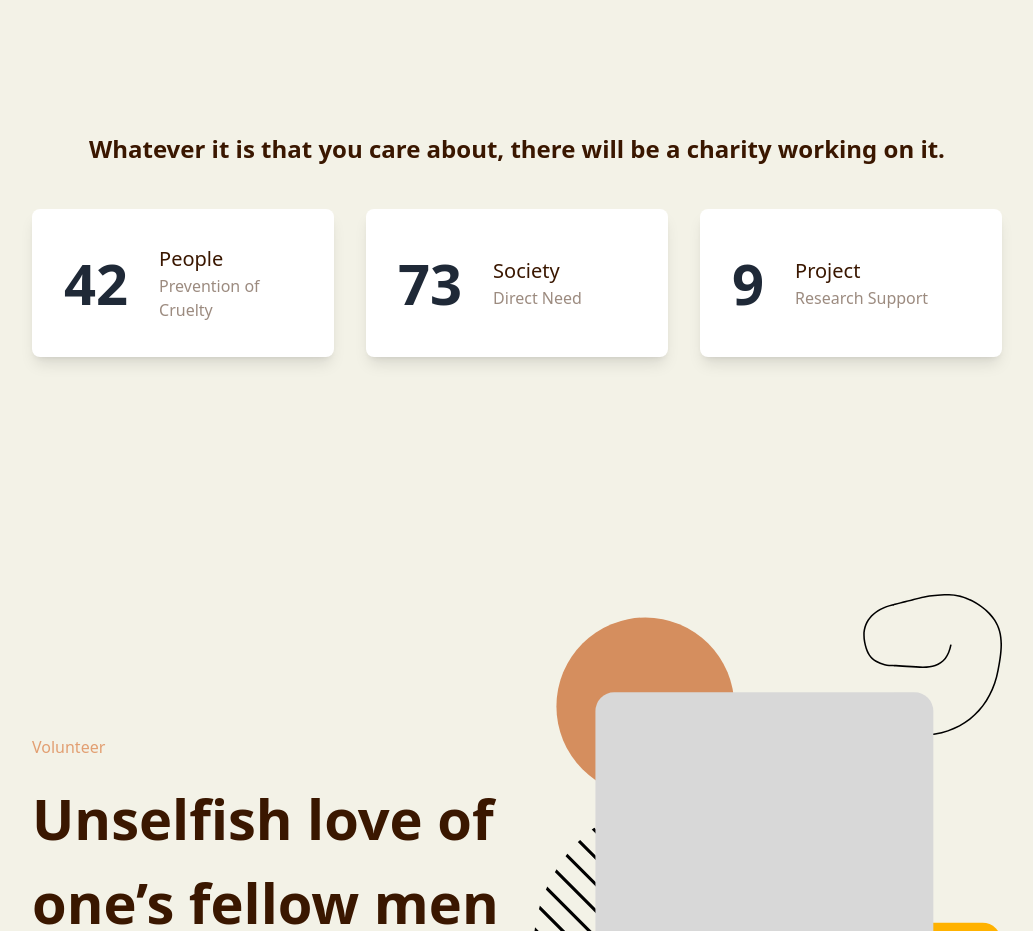
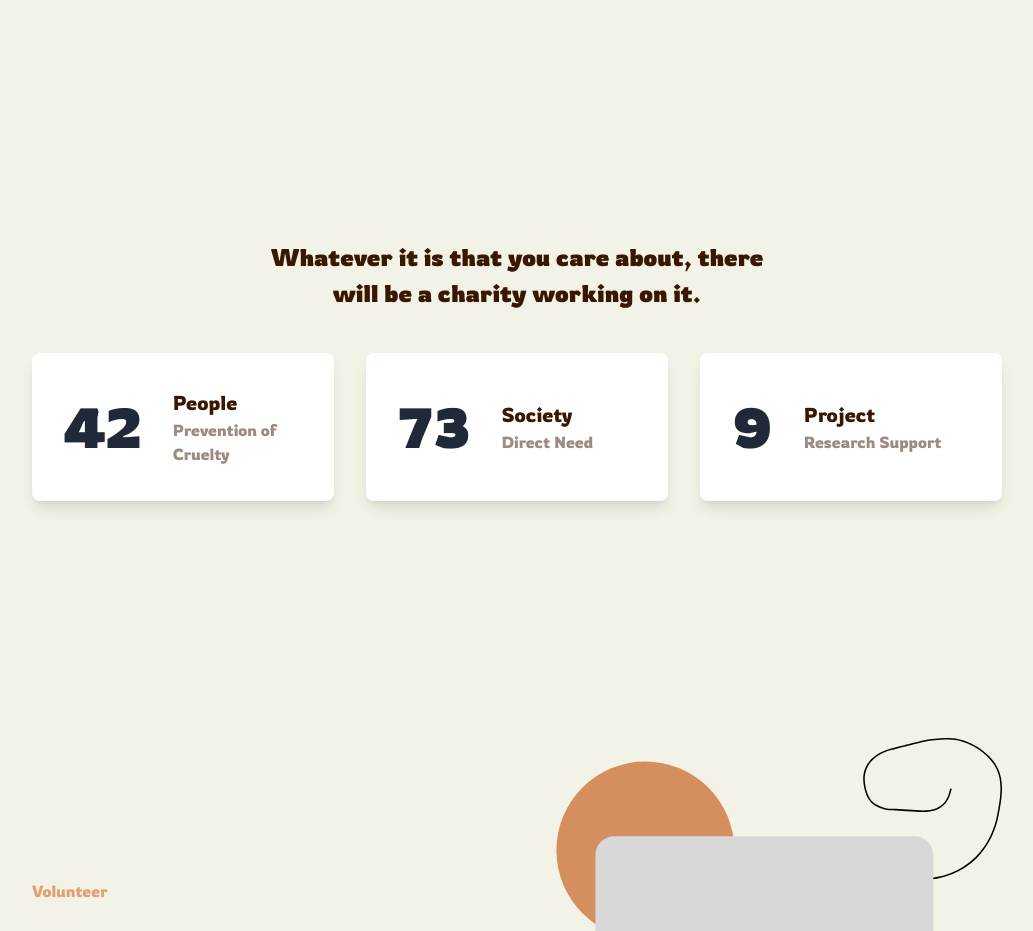
Before and after one commit to JamesGlik/CHARITY, a Next.js app in the folder my-app/: page / in a window 1280 px wide. Shown: the part 3720-4651 px from the top of the page, without its empty margins (123-1156 px from the left). Built offline with nearby package versions, Linux system fonts and the light colour scheme.

Commit message:
fixed bugs and added fonts

```diff
--- a/my-app/components/atoms/Heading/Heading.tsx
+++ b/my-app/components/atoms/Heading/Heading.tsx
@@ -3,8 +3,8 @@ import { HeadingProps } from '../../../types/HeadingProps/HeadingProps';
 const Heading = ({ title, subtitle, className = '' }: HeadingProps) => {
   return (
     <div className={` ${className}`}>
-      <h2 className="text-[56px] font-bold text-[#3A1700] mt-[17px]">{title}</h2>
-      <p className="text-[20px;] text-[#3A1700] mt-[29px]">{subtitle}</p>
+      <h2 className="text-[56px] font-bold text-[#3A1700] mt-[17px] w-[70%]">{title}</h2>
+      <p className="text-[20px;] text-[#3A1700] mt-[29px] w-[68%]">{subtitle}</p>
     </div>
   );
 };
--- a/my-app/components/atoms/TextBody/TextBody.tsx
+++ b/my-app/components/atoms/TextBody/TextBody.tsx
@@ -2,7 +2,7 @@ import React from 'react';
 import { TextBodyProps } from '../../../types/TextBodyProps/TextBodyProps';
 
 const TextBody = ({ text }: TextBodyProps) => {
-  return <p className="text-[#3A170080] mb-[35px]">{text}</p>;
+  return <p className="text-[#3A170080] mb-[35px] w-[90%]">{text}</p>;
 };
 
 export default TextBody;
--- a/my-app/components/atoms/TextHeading/TextHeading.tsx
+++ b/my-app/components/atoms/TextHeading/TextHeading.tsx
@@ -2,7 +2,7 @@ import React from 'react';
 import { TextHeadingProps } from '../../../types/TextHeadingProps/TextHeadingProps';
 
 const TextHeading = ({ text }: TextHeadingProps) => {
-  return <h2 className="text-[56px] text-[#3A1700] mb-[31px] tracking-[-2px]">{text}</h2>;
+  return <h2 className="text-[56px] text-[#3A1700] mb-[31px] tracking-[-2px] w-[110%]">{text}</h2>;
 };
 
 export default TextHeading;
--- a/my-app/components/molecules/StatsSection/StatsSection.tsx
+++ b/my-app/components/molecules/StatsSection/StatsSection.tsx
@@ -3,7 +3,7 @@ import { StatItem, StatsSectionProps } from '../../../types/StatsSectionProps/St
 const StatsSection = ({ stats, title }: StatsSectionProps) => {
   return (
     <div className="mt-[327px]">
-      <h2 className="text-[24px] font-semibold text-[#3A1700] text-center mb-8">{title}</h2>
+      <h2 className="text-[24px] font-semibold text-[#3A1700] text-center mb-8 mx-auto w-[55%]">{title}</h2>
 
       <div className="flex justify-between gap-8 mt-[42px]">
         {stats.map((stat, index) => (
--- a/my-app/pages/index.tsx
+++ b/my-app/pages/index.tsx
@@ -14,7 +14,7 @@ import VolunteersSection from '@/components/organisms/VolunteersSection/Voluntee
 
 const index = () => {
   return (
-    <div className="m-auto w-full">
+    <div className="m-auto w-full font-rowdies">
       <Header />
       <FeaturesSection />
       <Example />
```
